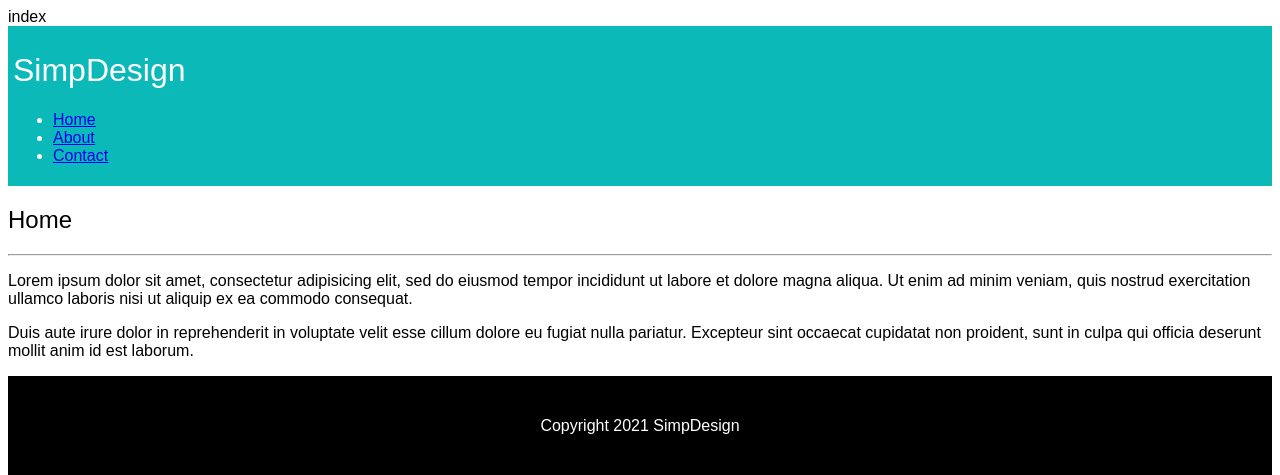
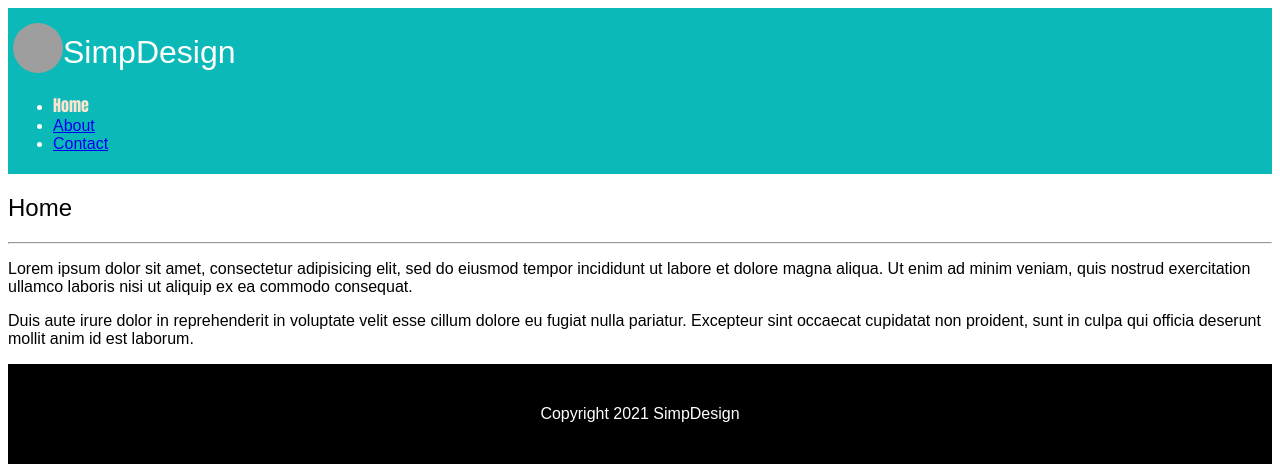
Before and after one commit to spenxeram/2021CSWeek1, a PHP site: page /index.php in a window 1280 px wide. Shown: the top 475 px of the page. Run offline with PHP 8.4, Linux system fonts and the light colour scheme; grey boxes are pictures that could not be loaded.

Commit message:
Update 2

```diff
--- a/Week2/Lecture2/includes/header.php
+++ b/Week2/Lecture2/includes/header.php
@@ -1,8 +1,8 @@
 <?php
-echo basename($_SERVER['SCRIPT_NAME'], ".php");
+$page_name = basename($_SERVER['SCRIPT_NAME'], ".php");
 $navLinks = ["home", "about", "contact"];
 
-function outputNav($navLinks) {
+function outputNav($navLinks, $page_name) {
   $output = "";
   foreach ($navLinks as $link ) {
     if($link == "home") {
@@ -10,7 +10,13 @@ function outputNav($navLinks) {
     } else {
       $href = $link;
     }
-    $output.= "<li><a href='{$href}.php'>". ucfirst($link) ."</a></li>";
+
+    if($href == $page_name) {
+      $theclass = "class='active'";
+    } else {
+      $theclass = '';
+    }
+    $output.= "<li><a href='{$href}.php' {$theclass}>". ucfirst($link) ."</a></li>";
   }
   echo $output;
 }
@@ -20,7 +26,7 @@ function outputNav($navLinks) {
 <html lang="en" dir="ltr">
   <head>
     <meta charset="utf-8">
-    <title>SimpDesign | Home</title>
+    <title>SimpDesign | <?php if($page_name != "index") { echo ucfirst($page_name);} else {echo "Home";} ?></title>
     <style media="screen">
     *{
       font-family: sans-serif;
@@ -37,15 +43,21 @@ function outputNav($navLinks) {
     padding: 5px;
     color: white;
     }
+    .active {
+    font-family: impact;
+    color: #ffe4d0;
+    text-decoration: none;
+    }
     </style>
   </head>
   <body>
     <header>
+      <img src="https://cdn.tgdd.vn/Files/2021/04/18/1344430/y-nghia-thu-vi-va-nguon-goc-cua-tu-simp.png" width="50px" style="margin-top:10px;border-radius:50%;float:left; object-fit:cover; height:50px;" alt="">
       <h1>SimpDesign</h1>
       <nav>
         <ul>
           <?php
-            outputNav($navLinks);
+            outputNav($navLinks, $page_name);
            ?>
         </ul>
       </nav>
```
